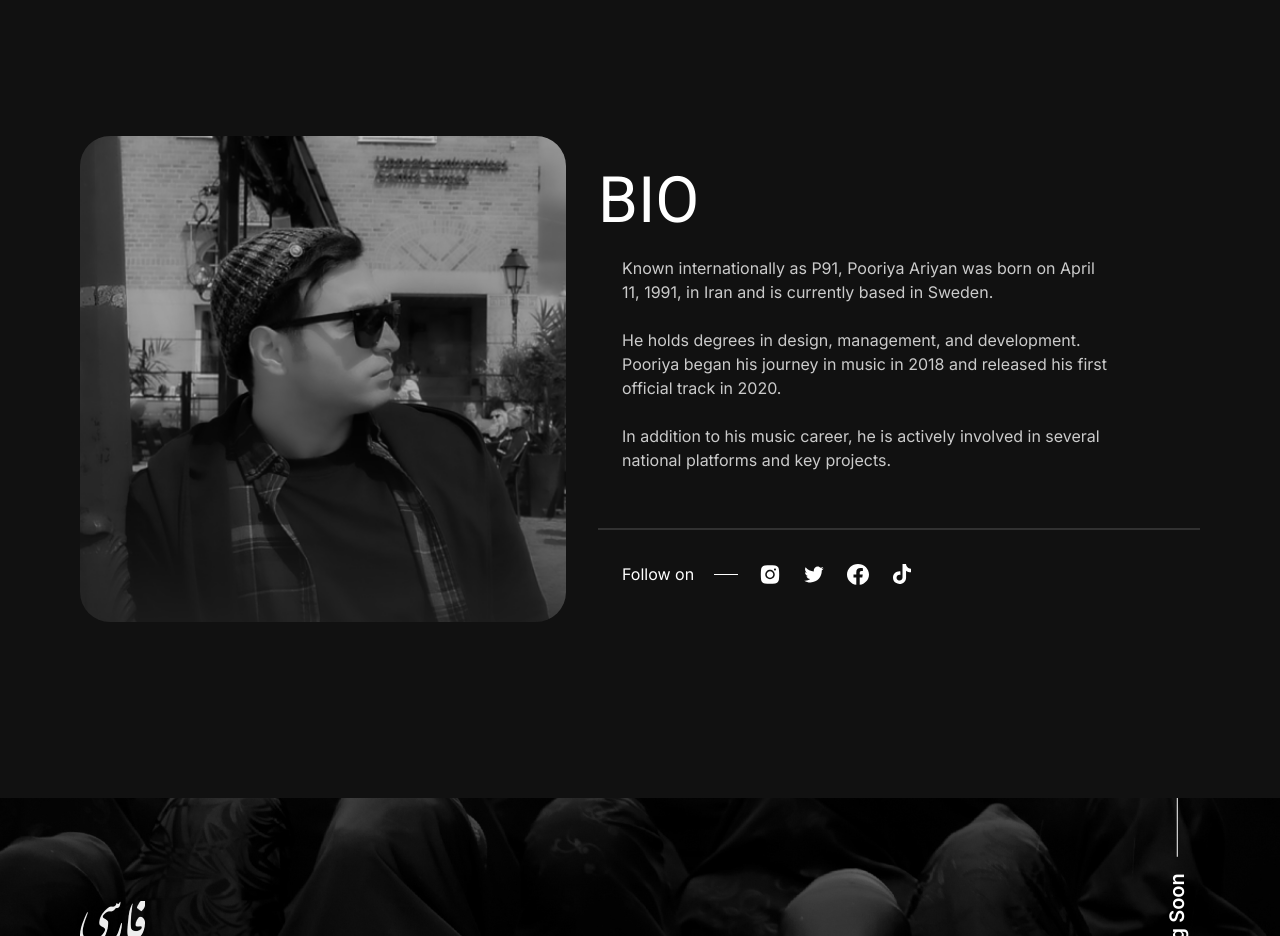
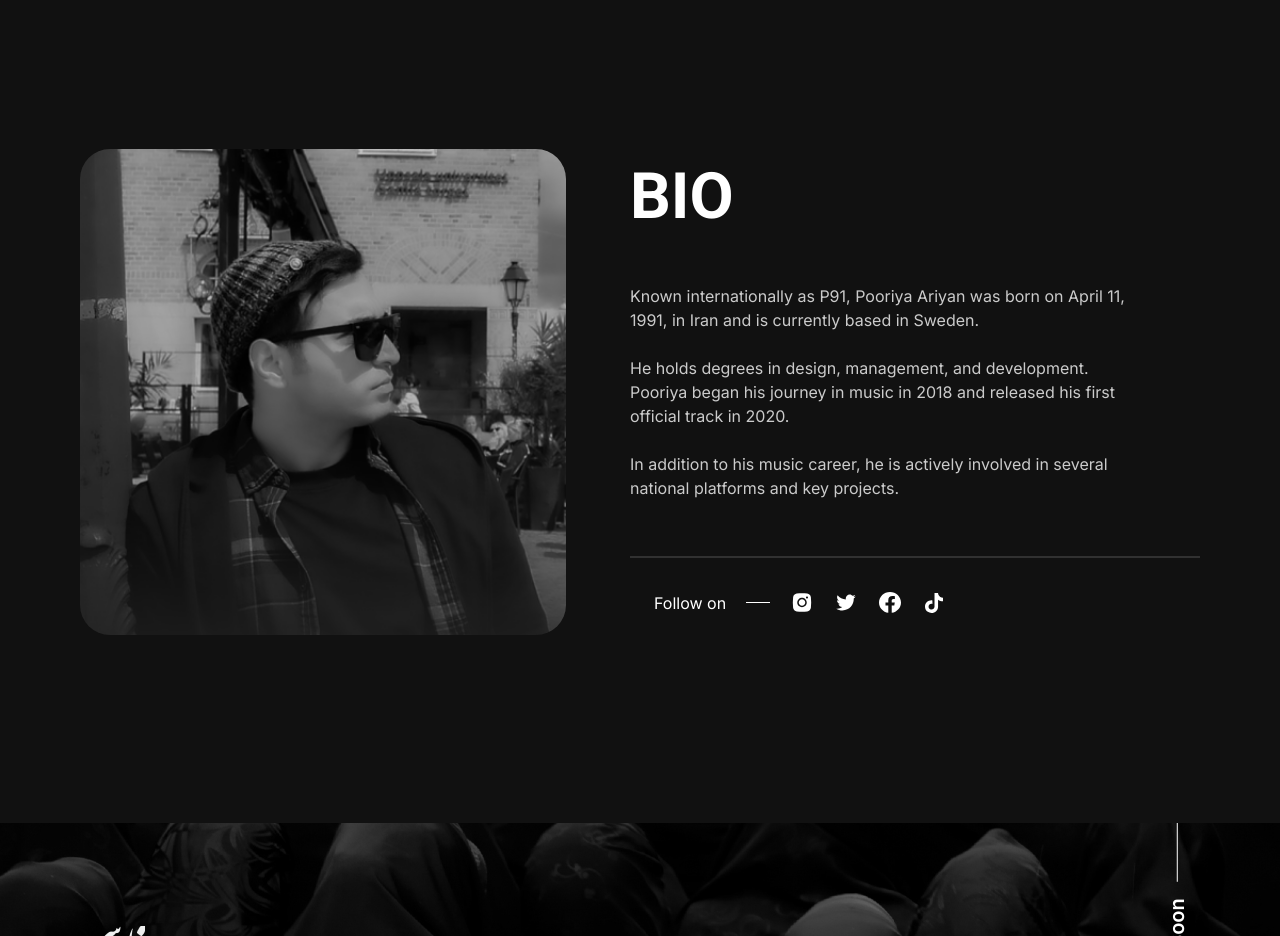
Before and after one commit to MiladDevarts/ahir-yousefi, a Next.js app: page / in a window 1280 px wide. Shown: the part 840-1776 px from the top of the page. Built offline with nearby package versions, Linux system fonts and the light colour scheme; a web font is replaced by a local one.

Commit message:
fix: edit bioghraphy spacing

```diff
--- a/components/Sections/Bioghraphy/index.tsx
+++ b/components/Sections/Bioghraphy/index.tsx
@@ -28,12 +28,12 @@ const Biography = () => {
       id="bio"
       className="container mt-10 mb-16 lg:my-44 overflow-hidden"
     >
-      <div className="flex flex-col lg:items-center lg:flex-row gap-y-4 lg:gap-x-8">
+      <div className="flex flex-col lg:items-center lg:flex-row gap-y-4 lg:gap-x-16">
         <div className="lg:w-2/3 lg:order-2">
           <h2
             data-aos="zoom-out-right"
             data-aos-delay="400"
-            className="text-white font-display text-3xl lg:text-[64px] mb-4 lg:mb-8 mt-6 lg:mt-12"
+            className="text-white font-display font-bold text-3xl lg:text-[64px] mb-4 lg:mb-16 mt-6 lg:mt-12"
           >
             BIO
           </h2>
@@ -42,7 +42,7 @@ const Biography = () => {
             data-aos-delay="500"
             className="w-full lg:border-b-2 lg:border-[#313131]"
           >
-            <p className="lg:max-w-lg text-sm lg:text-base mt-3 mb-4 lg:my-4 text-[#CBCBCB] lg:pl-6 lg:pb-10">
+            <p className="lg:max-w-lg text-sm lg:text-base mt-3 mb-4 lg:my-4 text-[#CBCBCB] lg:pb-10">
               Known internationally as P91, Pooriya Ariyan was born on April 11,
               1991, in Iran and is currently based in Sweden.
               <br />
```
